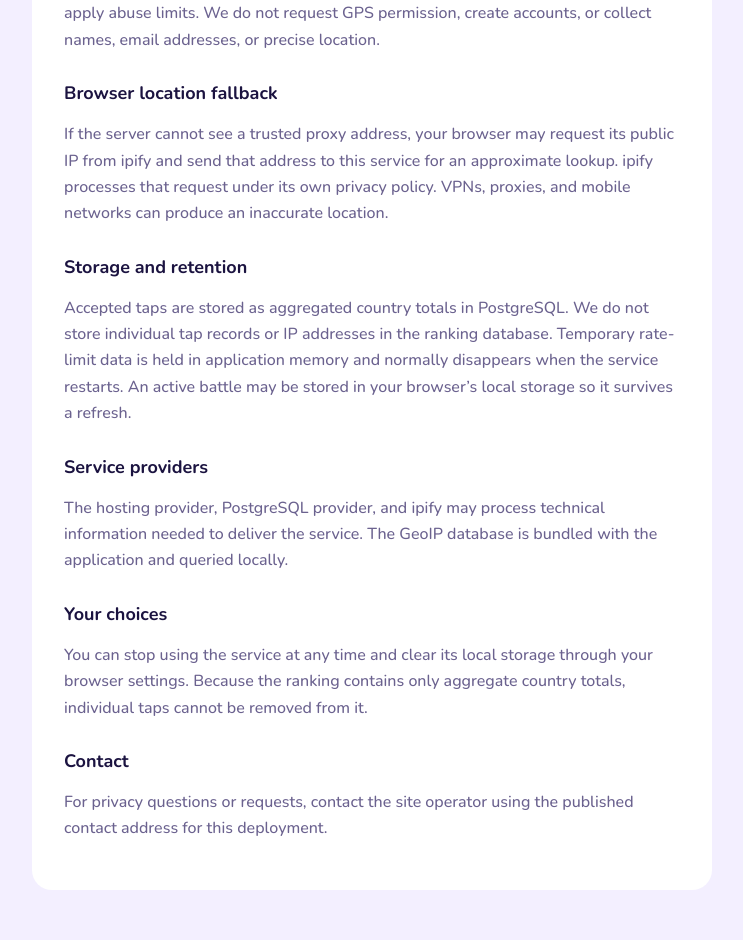
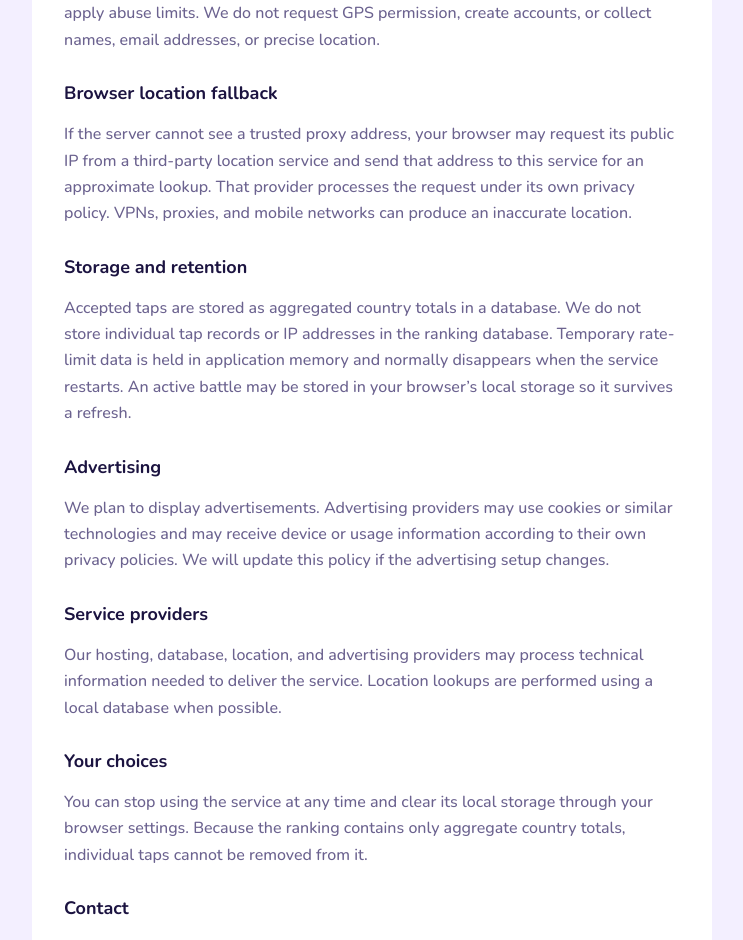
Before and after one commit to zabe-dev/tap-wars-world, a Next.js app: page /privacy in a window 1280 px wide. Shown: the part 400-1340 px from the top of the page, without its empty margins (268-1011 px from the left). Built offline with nearby package versions, Linux system fonts and the light colour scheme.

Commit message:
chore: finalize production legal and theme copy

```diff
--- a/app/legal.module.css
+++ b/app/legal.module.css
@@ -1,3 +1,3 @@
 .page { min-height: 100vh; padding: 48px 20px; background: var(--bg); color: var(--ink); }
 .content { width: min(680px, 100%); margin: 0 auto; padding: 32px; border-radius: 20px; background: var(--card); }
-.back { color: var(--mute); font-size: 13px; text-underline-offset: 3px; }.content h1 { margin: 28px 0 8px; font-size: 36px; letter-spacing: -.04em; }.content h2 { margin: 28px 0 8px; font-size: 18px; }.content p, .content li { color: var(--mute); line-height: 1.65; }.content ul { padding-left: 22px; }.updated { color: var(--mute); font-size: 12px; }
+.back { color: var(--mute); font-size: 13px; text-decoration: none; }.content h1 { margin: 28px 0 8px; font-size: 36px; letter-spacing: -.04em; }.content h2 { margin: 28px 0 8px; font-size: 18px; }.content p, .content li { color: var(--mute); line-height: 1.65; }.content ul { padding-left: 22px; }.updated { color: var(--mute); font-size: 12px; }
--- a/app/loading.module.css
+++ b/app/loading.module.css
@@ -1,4 +1,4 @@
-.page { display: grid; min-height: 100vh; place-items: center; background: var(--bg); color: var(--hot); }
+.page { display: grid; min-height: 100vh; place-items: center; background: var(--bg); color: var(--ink); }
 .dots { display: inline-flex; align-items: center; gap: 5px; }
 .dots i { width: 6px; height: 6px; border-radius: 50%; background: currentColor; opacity: .35; animation: bounce 1s ease-in-out infinite; }
 .dots i:nth-child(2) { animation-delay: .14s; }
--- a/app/privacy/page.tsx
+++ b/app/privacy/page.tsx
@@ -9,16 +9,18 @@ export default function PrivacyPage() {
     <h1>Privacy Policy</h1><p className={styles.updated}>Last updated September 30, 2026</p>
     <p>tapwars.world is a public country tap counter. This policy explains what the service uses to attribute taps and operate the ranking.</p>
     <h2>Information we receive</h2>
-    <p>When you submit a tap, the server may receive your IP address through the hosting proxy. We use it to estimate a country and city with a local GeoIP database and to apply abuse limits. We do not request GPS permission, create accounts, or collect names, email addresses, or precise location.</p>
+    <p>When you submit a tap, the server may receive your IP address through the hosting proxy. We use it to estimate a country and city with a local location database and to apply abuse limits. We do not request GPS permission, create accounts, or collect names, email addresses, or precise location.</p>
     <h2>Browser location fallback</h2>
-    <p>If the server cannot see a trusted proxy address, your browser may request its public IP from ipify and send that address to this service for an approximate lookup. ipify processes that request under its own privacy policy. VPNs, proxies, and mobile networks can produce an inaccurate location.</p>
+    <p>If the server cannot see a trusted proxy address, your browser may request its public IP from a third-party location service and send that address to this service for an approximate lookup. That provider processes the request under its own privacy policy. VPNs, proxies, and mobile networks can produce an inaccurate location.</p>
     <h2>Storage and retention</h2>
-    <p>Accepted taps are stored as aggregated country totals in PostgreSQL. We do not store individual tap records or IP addresses in the ranking database. Temporary rate-limit data is held in application memory and normally disappears when the service restarts. An active battle may be stored in your browser’s local storage so it survives a refresh.</p>
+    <p>Accepted taps are stored as aggregated country totals in a database. We do not store individual tap records or IP addresses in the ranking database. Temporary rate-limit data is held in application memory and normally disappears when the service restarts. An active battle may be stored in your browser’s local storage so it survives a refresh.</p>
+    <h2>Advertising</h2>
+    <p>We plan to display advertisements. Advertising providers may use cookies or similar technologies and may receive device or usage information according to their own privacy policies. We will update this policy if the advertising setup changes.</p>
     <h2>Service providers</h2>
-    <p>The hosting provider, PostgreSQL provider, and ipify may process technical information needed to deliver the service. The GeoIP database is bundled with the application and queried locally.</p>
+    <p>Our hosting, database, location, and advertising providers may process technical information needed to deliver the service. Location lookups are performed using a local database when possible.</p>
     <h2>Your choices</h2>
     <p>You can stop using the service at any time and clear its local storage through your browser settings. Because the ranking contains only aggregate country totals, individual taps cannot be removed from it.</p>
     <h2>Contact</h2>
-    <p>For privacy questions or requests, contact the site operator using the published contact address for this deployment.</p>
+    <p>For privacy questions or requests, email <a href="mailto:contact@tapwars.world">contact@tapwars.world</a>.</p>
   </article></main>;
 }
--- a/app/terms/page.tsx
+++ b/app/terms/page.tsx
@@ -16,9 +16,11 @@ export default function TermsPage() {
     <p>The service is provided on an as-available basis. We may change, suspend, limit, or discontinue features, including the ranking and battles, without notice. Do not rely on the service for legal, financial, safety, or other critical decisions.</p>
     <h2>Enforcement</h2>
     <p>We may reject taps, rate-limit requests, remove abusive activity, or block access when we reasonably believe these terms or the security of the service are being violated.</p>
+    <h2>Advertising</h2>
+    <p>We plan to display advertisements on the service. Advertisements may be provided by third parties, and their content, targeting, availability, and terms are controlled by those providers.</p>
     <h2>Disclaimer</h2>
     <p>To the extent permitted by law, the service is provided without warranties of accuracy, availability, fitness for a particular purpose, or uninterrupted operation. You use it at your own risk.</p>
     <h2>Contact</h2>
-    <p>Questions about these terms should be sent to the site operator using the published contact address for this deployment.</p>
+    <p>Questions about these terms should be sent to <a href="mailto:contact@tapwars.world">contact@tapwars.world</a>.</p>
   </article></main>;
 }
```
